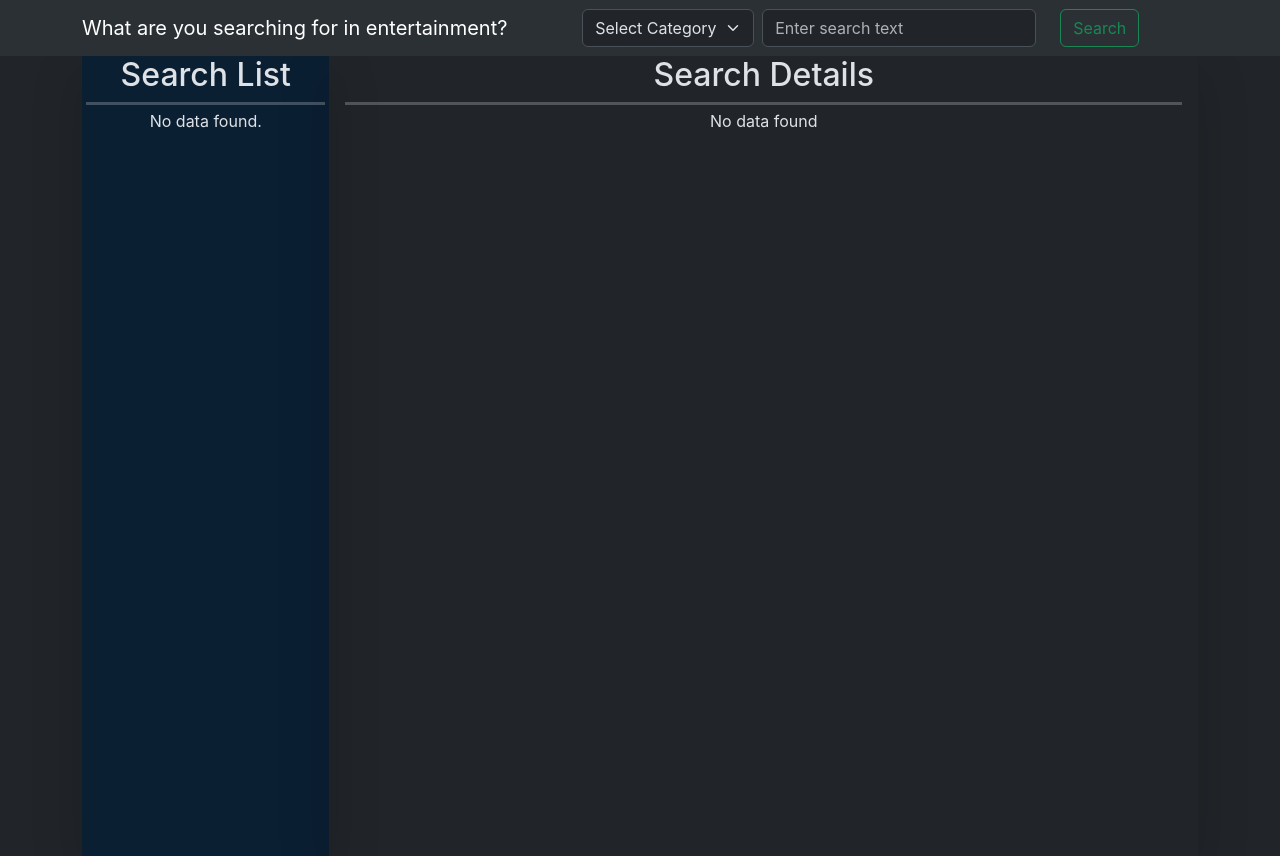
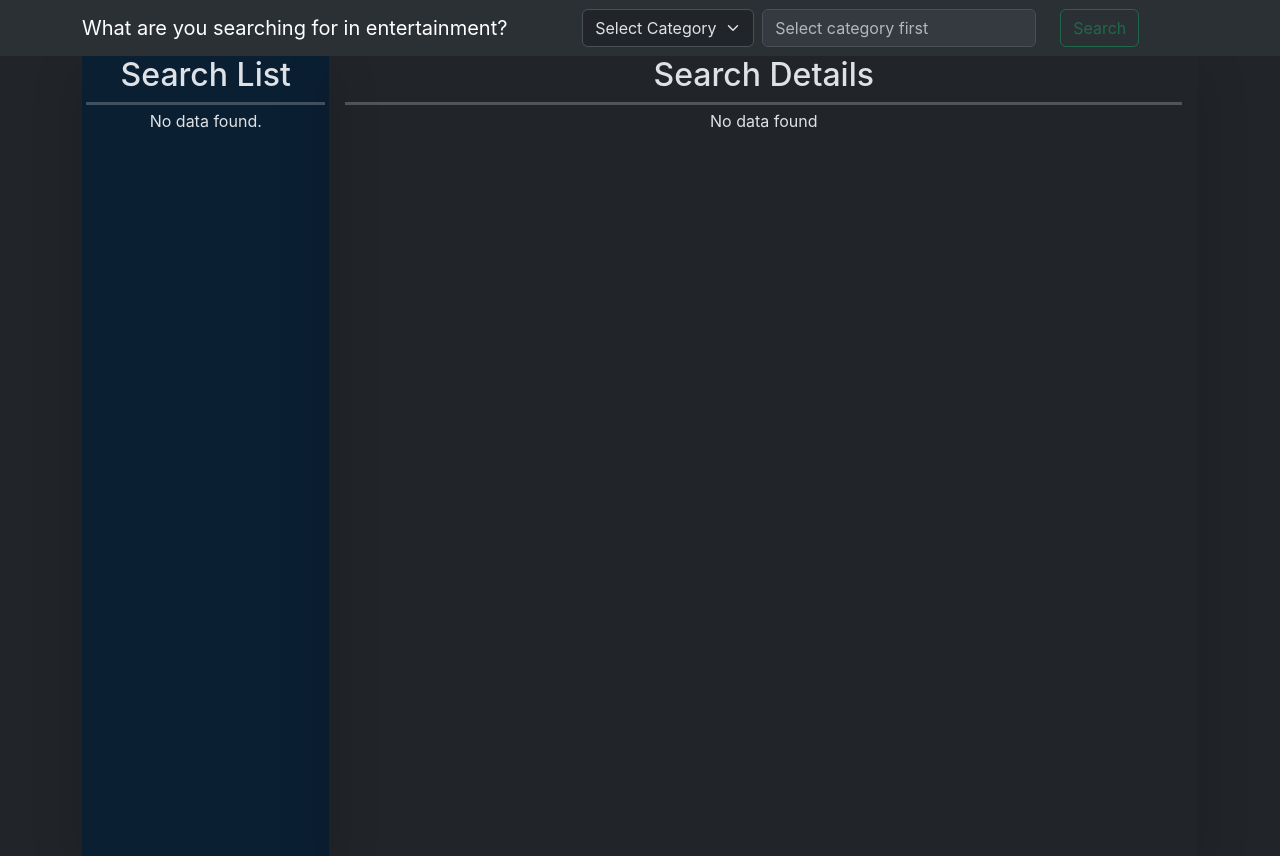
Before and after one commit to AnkitKTrivedi/entertainment-search, a React (Create React App) app: page / in a window 1280 px wide. Built offline with nearby package versions, Linux system fonts and the light colour scheme; the HTML template or start-up script is replaced by a standard one.

Commit message:
disable search until category selected

```diff
--- a/src/App.js
+++ b/src/App.js
@@ -48,6 +48,8 @@ function App() {
         onCategorySelect={onCategorySelect}
         onSearchTextChange={onSearchTextChange}
         onSearchClick={onSearchClick}
+        selectedCategory={selectedCategory}
+        searchText={searchText}
       />
       <Container className="d-flex fluid">
         <SearchList>
--- a/src/components/Navbar.js
+++ b/src/components/Navbar.js
@@ -13,7 +13,11 @@ const NavbarHeader = ({
   onCategorySelect,
   onSearchTextChange,
   onSearchClick,
+  selectedCategory,
+  searchText,
 }) => {
+  const isSearchDisabled =
+    !selectedCategory || selectedCategory === "Select Category";
   return (
     <Navbar expand="lg" className="bg-body-tertiary">
       <Container>
@@ -37,13 +41,20 @@ const NavbarHeader = ({
             </select>
             <Form.Control
               type="search"
-              placeholder="Enter search text"
+              placeholder={
+                isSearchDisabled ? "Select category first" : "Enter search text"
+              }
               className="me-4"
               aria-label="Search"
               style={{ width: "auto" }}
               onChange={onSearchTextChange}
+              disabled={isSearchDisabled}
             />
-            <Button variant="outline-success" onClick={onSearchClick}>
+            <Button
+              variant="outline-success"
+              onClick={onSearchClick}
+              disabled={!searchText}
+            >
               Search
             </Button>
           </Form>
```
Also changed, not shown: 2 other files (tests, documents, lock files or other folders).
